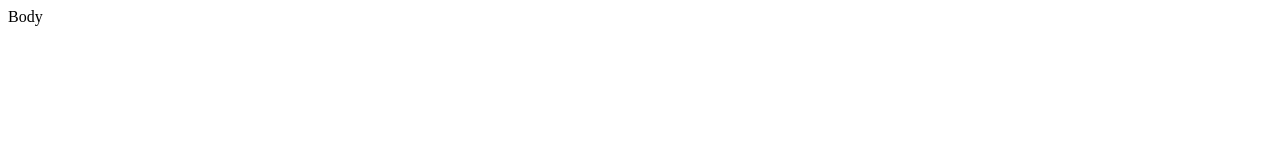
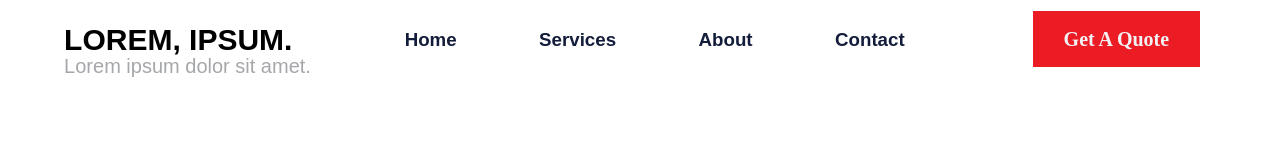
Before and after one commit to ethanzitting/example-construction-site, a plain HTML site: page index.html in a window 1280 px wide. Drawn offline with Linux system fonts and the light colour scheme.

Commit message:
initial commit

```diff
--- a/index.css
+++ b/index.css
@@ -0,0 +1,82 @@
+.mainNav {
+  padding: 0px;
+  display: flex;
+  justify-content: space-around;
+  align-items: center;
+  flex: auto 2 auto;
+  line-height: 5px;
+  text-decoration: none;
+}
+
+.navLinks {
+  display: flex;
+  list-style-type: none;
+  justify-content: space-between;
+  width: 500px;
+}
+
+.navLinks a {
+  text-decoration: none;
+  font-family: Galano Grotesque, sans-serif;
+  font-style: normal;
+  font-weight: 500;
+  font-style: 16px;
+  line-height: 25px;
+  color: #131d3b;
+  font-: 16px;
+}
+
+.navLinks a:hover {
+  color: #ec1c24;
+}
+
+.Title {
+  display: block;
+  font-size: 30px;
+  padding: -50px;
+  margin: -10;
+  color: black;
+  padding-bottom: 0;
+  text-decoration: none !important;
+  font-weight: 800;
+  text-transform: uppercase;
+  font-family: Arial, Helvetica, sans-serif;
+}
+.subTitle {
+  font-style: 15px;
+  font-size: 20px;
+  margin: 12px;
+  padding: 10px 0;
+  margin-left: 0;
+  font-family: Arial, Helvetica, sans-serif;
+  color: #a5a7aa;
+  position: absolute;
+}
+
+.getQuote {
+  display: flex;
+  position: static;
+  border: none;
+  flex-direction: row;
+  justify-content: center;
+  align-items: center;
+  background-color: #ec1c24;
+  color: #f2f2f5;
+  width: 167px;
+  height: 56px;
+  left: 986px;
+  top: 0;
+  flex: none;
+  order: 0;
+  flex-grow: 0;
+  margin: 0px 16px;
+  font-family: Galano Grotesque;
+  font-style: normal;
+  font-weight: 800;
+  font-style: 18px;
+  line-height: 28px;
+  font-size: 20px;
+}
+a {
+  text-decoration: none;
+}
--- a/index.html
+++ b/index.html
@@ -2,12 +2,39 @@
 <html lang="en">
 <head>
     <title>Title</title>
-
     <link rel="stylesheet" href="./index.css">
 </head>
 <body>
-Body
-
-<script src="./index.js"></script>
+    <div class="Wrapper">
+        <nav class="mainNav">
+                    <a class="siteName" href="#" >
+                        <span class="Title">Lorem, ipsum.</span>
+                        <span class="subTitle">Lorem ipsum dolor sit amet.</span>
+                    </a>
+            <list class="navLinks">
+                <li>
+                    <a href="#">
+                        <h3>Home</h3>
+                    </a>
+                </li>
+                <li>
+                    <a href="#">
+                        <h3>Services</h3>
+                    </a>
+                </li>
+                <li>
+                    <a href="#">
+                       <h3>About</h3>
+                    </a>
+                </li>
+                <li>
+                    <a href="#">
+                        <h3>Contact</h3>
+                    </a>
+                </li>
+            </list>
+            <button class="getQuote">Get A Quote</button>
+        </nav>
+    </div>
 </body>
 </html>
--- /dev/null
+++ b/reset.css
@@ -0,0 +1,129 @@
+/* http://meyerweb.com/eric/tools/css/reset/
+   v2.0 | 20110126
+   License: none (public domain)
+*/
+
+html,
+body,
+div,
+span,
+applet,
+object,
+iframe,
+h1,
+h2,
+h3,
+h4,
+h5,
+h6,
+p,
+blockquote,
+pre,
+a,
+abbr,
+acronym,
+address,
+big,
+cite,
+code,
+del,
+dfn,
+em,
+img,
+ins,
+kbd,
+q,
+s,
+samp,
+small,
+strike,
+strong,
+sub,
+sup,
+tt,
+var,
+b,
+u,
+i,
+center,
+dl,
+dt,
+dd,
+ol,
+ul,
+li,
+fieldset,
+form,
+label,
+legend,
+table,
+caption,
+tbody,
+tfoot,
+thead,
+tr,
+th,
+td,
+article,
+aside,
+canvas,
+details,
+embed,
+figure,
+figcaption,
+footer,
+header,
+hgroup,
+menu,
+nav,
+output,
+ruby,
+section,
+summary,
+time,
+mark,
+audio,
+video {
+  margin: 0;
+  padding: 0;
+  border: 0;
+  font-size: 100%;
+  font: inherit;
+  vertical-align: baseline;
+}
+/* HTML5 display-role reset for older browsers */
+article,
+aside,
+details,
+figcaption,
+figure,
+footer,
+header,
+hgroup,
+menu,
+nav,
+section {
+  display: block;
+}
+body {
+  line-height: 1;
+}
+ol,
+ul {
+  list-style: none;
+}
+blockquote,
+q {
+  quotes: none;
+}
+blockquote:before,
+blockquote:after,
+q:before,
+q:after {
+  content: "";
+  content: none;
+}
+table {
+  border-collapse: collapse;
+  border-spacing: 0;
+}
```
